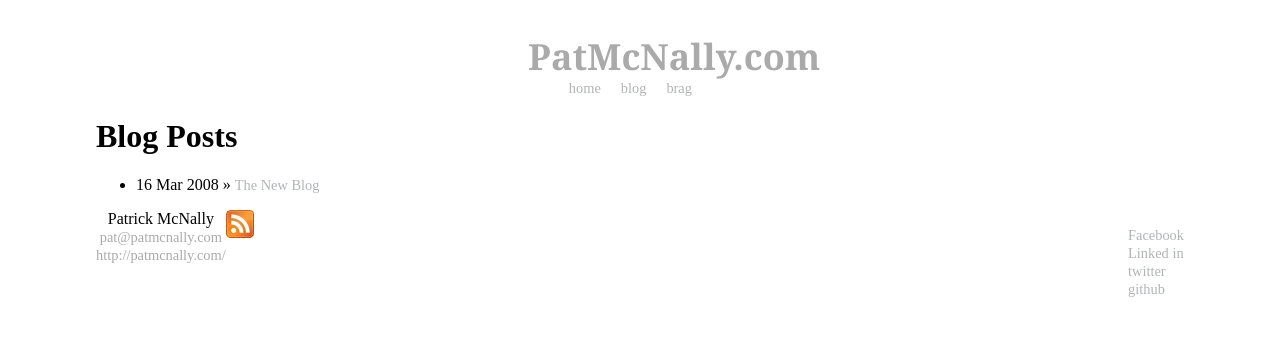
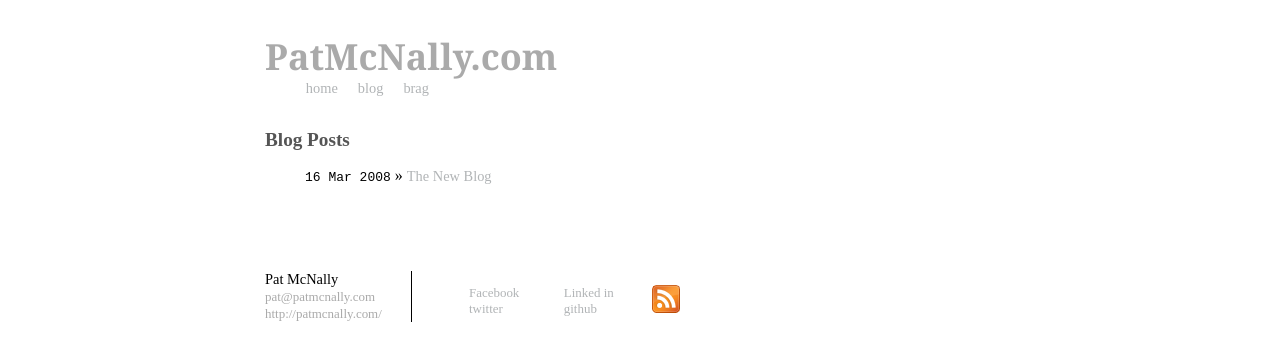
Before and after one commit to patmcnally/patmcnally.com, a Jekyll site: the page built from index.html, in a window 1280 px wide. Shown: the top 361 px of the page. Built offline with Jekyll 4.4.1, drawn with Linux system fonts in a browser that asks for light colours.

Commit message:
index.html looks better

```diff
--- a/_layouts/default.html
+++ b/_layouts/default.html
@@ -27,16 +27,14 @@
 	<li><a class="subtitle" href="/">home</a></li>
 	<li><a class="subtitle" href="/">blog</a></li>
 	<li><a class="subtitle" href="/">brag</a></li>
-
     </div>
-
 </div>
 
   {{ content }}
 
   <div class="footer">
     <div class="contact vcard">
-      <div class="fn">Patrick McNally</div>
+      <div class="fn">Pat McNally</div>
       <div><a href="mailto:&#112;&#097;&#116;&#064;&#112;&#097;&#116;&#109;&#099;&#110;&#097;&#108;&#108;&#121;&#046;&#099;&#111;&#109;">&#112;&#097;&#116;&#064;&#112;&#097;&#116;&#109;&#099;&#110;&#097;&#108;&#108;&#121;&#046;&#099;&#111;&#109;</a></div>
       <a class="url" href="http://patmcnally.com/">http://patmcnally.com/</a>
     </div>
--- a/css/screen.css
+++ b/css/screen.css
@@ -1,6 +1,15 @@
 body{
-    margin-left: 6em;
-    margin-right: 6em;
+
+}
+
+.site{
+   margin: 1em auto;
+   width: 750px;
+
+}
+
+img{
+    border: 0;
 }
 
 .small{
@@ -14,11 +23,6 @@ p{
     margin-left:-1em;
     font-size: 1.2em;
     margin-top:-.5em;
-}
-
-#header{
-    width: 14em;
-    margin: 1em auto 1em auto;
 }
 
 #title{
@@ -37,6 +41,11 @@ h1 .subtle{
     color:#DDD;
 }
 
+h2{
+    font-size: 1.2em;
+    color:#555;
+}
+
 ul a{
     text-decoration: none;
     color:#B1B4B6;
@@ -50,16 +59,6 @@ ul a:visited{
     color: #4E4E4E;
 }
 
-table{
-    margin-top:0.1em;
-}
-
-table td{
-    padding: 0 .5em 0 .5em;
-}
-table th{
-    text-align:center;
-}
 
 #menu{
     margin-top: -.2em;
@@ -87,13 +86,12 @@ a:hover{
     text-decoration: underline;
 }
 
-#content{
-    max-width: 35em;
-    margin: 2em 0em 2em 0em;
+.content{
+    margin: 2em auto;
+    width: 750px;
+}
+.content p{
 
-}
-#content p{
-    margin: 0em 0em 1em 0em;
 }
 
 #places {
@@ -110,26 +108,51 @@ a:hover{
     font-family: sans-serif;
 }
 
-#footer{
-    border-top: 1px solid black;
-    margin: 2em auto 0 auto;
-    text-align:center;
-    font-size: .8em;
-    width:50%;
+.posts li{
+    list-style: none;
+}
+
+.date{
+    font-family:monospace;
+}
+
+
+
+.footer{
+
+    margin: 6em 0;
+    font-size: .9em;
+
 }
 
 .vcard{
     float: left;
+    padding-right: 2em;
+    border-right:  1px solid black;
 }
 
 .contact-links{
-    float: right;
+    float: left;
 }
 
 .contact-links ul{
     list-style: none;
+    width: 200px;
+
+}
+.contact-links li{
+    float: left;
+    margin: 0 1em;
+    width: 60px;
+    padding: 0 3px;
+}
+.contact-links li a{
+    display:block;
+
+    width:100%;
 }
 
-.vcard {
-    text-align:center;
+.rss{
+    float: left;
+    margin-top: 1em;
 }
--- a/index.html
+++ b/index.html
@@ -3,11 +3,11 @@ layout: default
 title: Pat McNally
 ---
 
-<div id ="home">
-  <h1>Blog Posts</h1>
+<div id ="home" class="content">
+  <h2>Blog Posts</h2>
   <ul class="posts">
     {% for post in site.posts %}
-      <li><span>{{ post.date | date_to_string }}</span> &raquo; <a href="{{ post.url }}">{{ post.title }}</a></li>
+      <li><span class="date">{{ post.date | date_to_string }}</span> &raquo; <a href="{{ post.url }}">{{ post.title }}</a></li>
     {% endfor %}
   </ul>
 </div>
```
